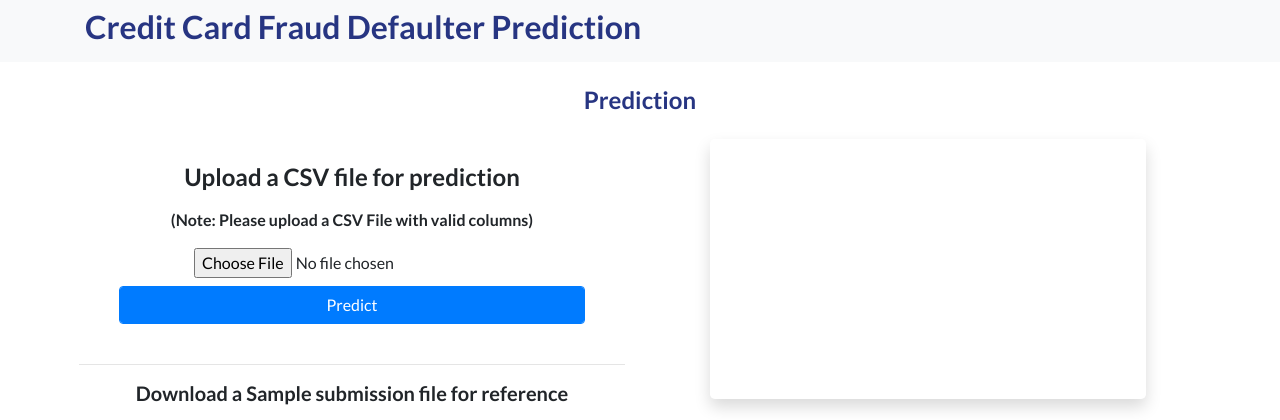
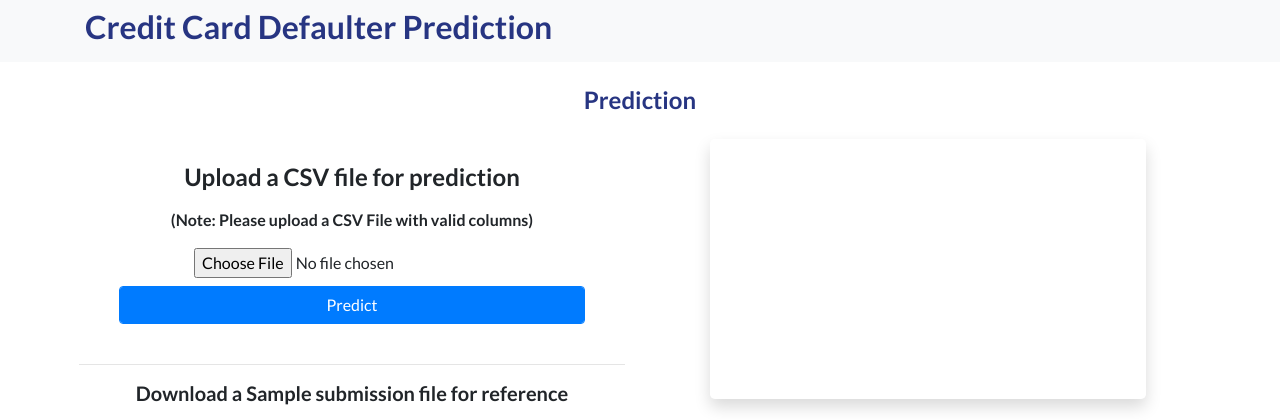
Before and after one commit to sudharsanbaskars/CreditCardDefaultersPrediction, a Flask app: page / in a window 1280 px wide. Shown: the top 420 px of the page. Run offline with Flask 2, Linux system fonts and the light colour scheme; some libraries are stand-ins or nearby versions.

Commit message:
Update index.html

```diff
--- a/templates/index.html
+++ b/templates/index.html
@@ -117,7 +117,7 @@
 	<!-- Navigation -->
 	<nav class="navbar navbar-light bg-light static-top">
 		<div class="container" align="right">
-			<h2 class="title" align="right">Credit Card Fraud Defaulter Prediction</h2>
+			<h2 class="title" align="right">Credit Card Defaulter Prediction</h2>
 		</div>
 	</nav>
 
```
